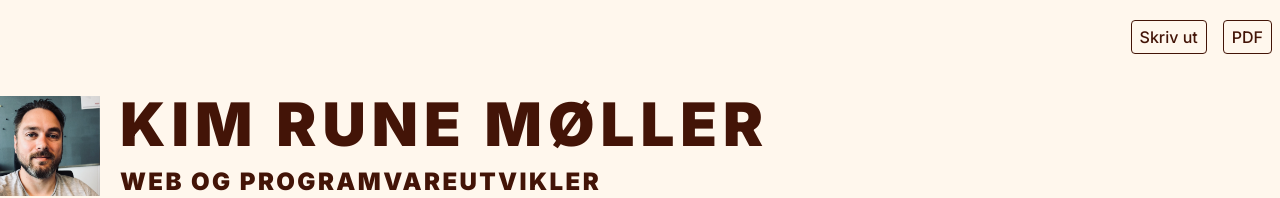
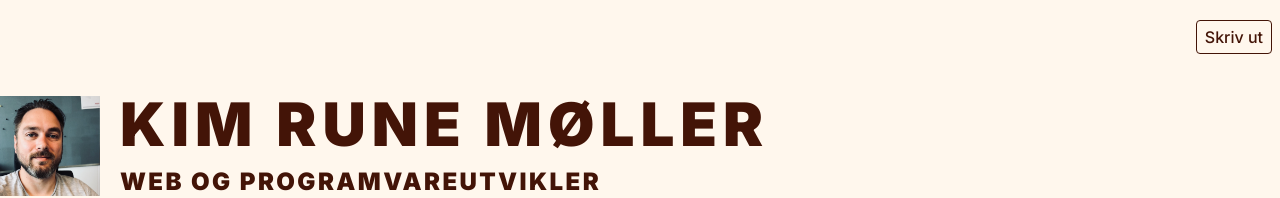
Before and after one commit to kimrm/resume, a React (Vite) app: page / in a window 1280 px wide. Shown: the top 198 px of the page. Built offline with nearby package versions, Linux system fonts and the light colour scheme.

Commit message:
temporary remove pdf button

```diff
--- a/src/App.jsx
+++ b/src/App.jsx
@@ -63,7 +63,7 @@ function App() {
         />
         <button
           onClick={handleDownloadPdf}
-          className="rounded border border-orange-950 hover:bg-orange-100 text-organge-950 px-2 py-1"
+          className="rounded border border-orange-950 hover:bg-orange-100 text-organge-950 px-2 py-1 hidden"
         >
           PDF
         </button>
```
